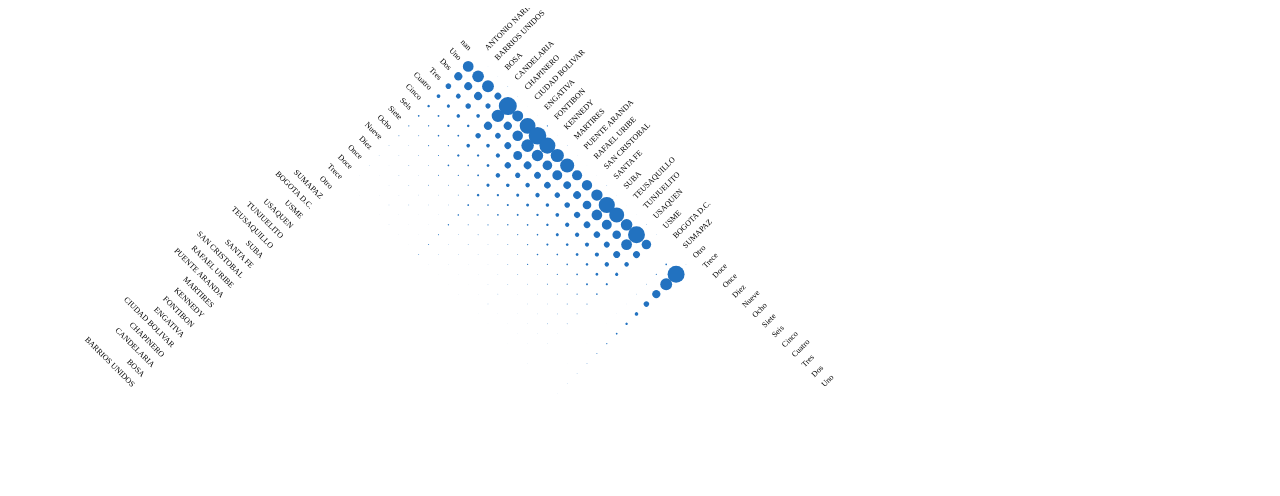
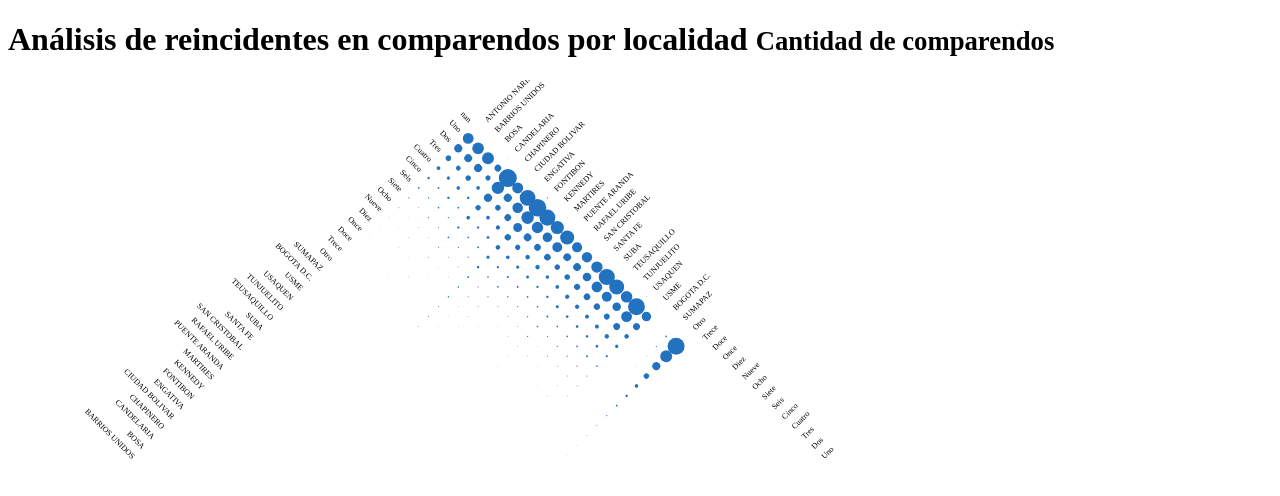
Before and after one commit to pdiazq/CantidadCoparendosLoc, a plain HTML site: page index.html in a window 1280 px wide. Drawn offline with nearby package versions, Linux system fonts and the light colour scheme; a web font is replaced by a local one.

Commit message:
Update index.html

```diff
--- a/index.html
+++ b/index.html
@@ -5,6 +5,7 @@
     <title>Half matrix for symmetrical relations</title>
     <link type="text/css" href="index.css" rel="stylesheet"/>
     <script src="https://d3js.org/d3.v3.min.js"></script>
+    <h1>Análisis de reincidentes en comparendos por localidad <small> Cantidad de comparendos</small></h1>
   </head>
   <body>
         <svg height="400" width="960"></svg>
```
